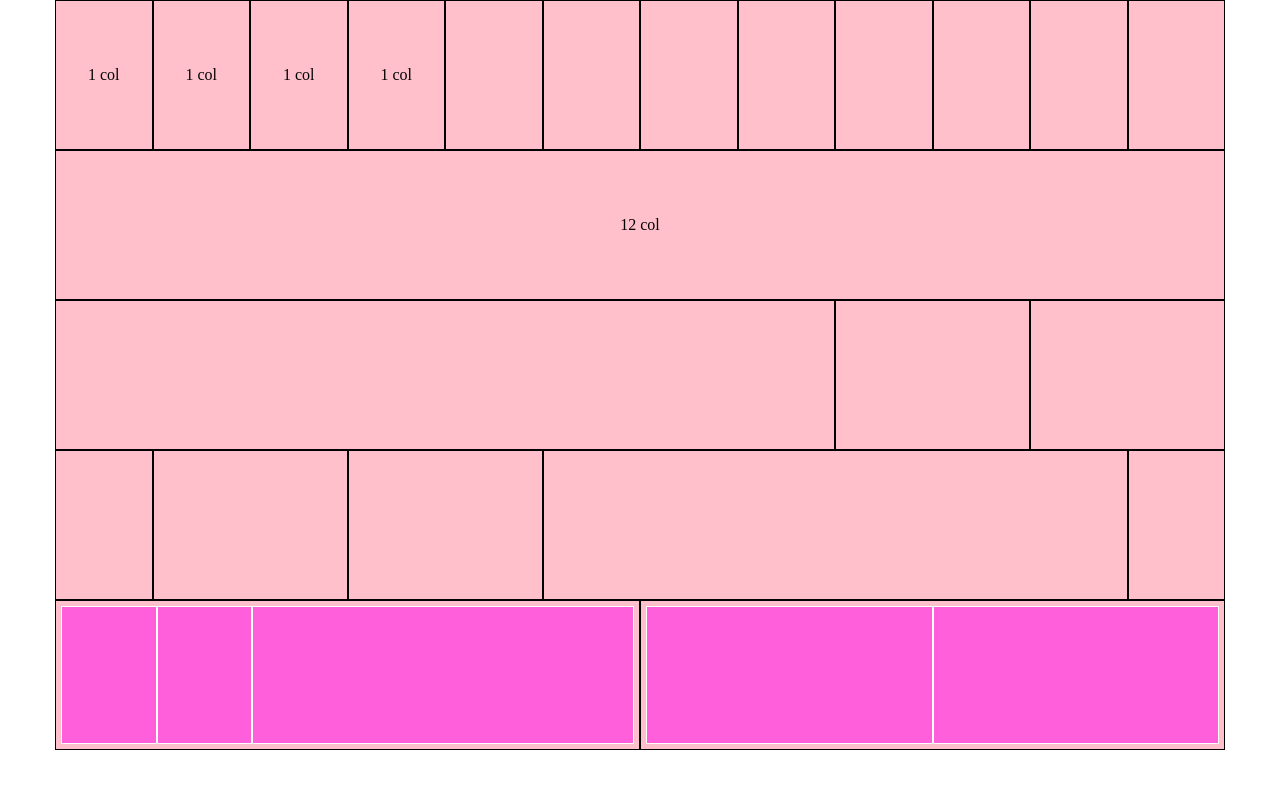
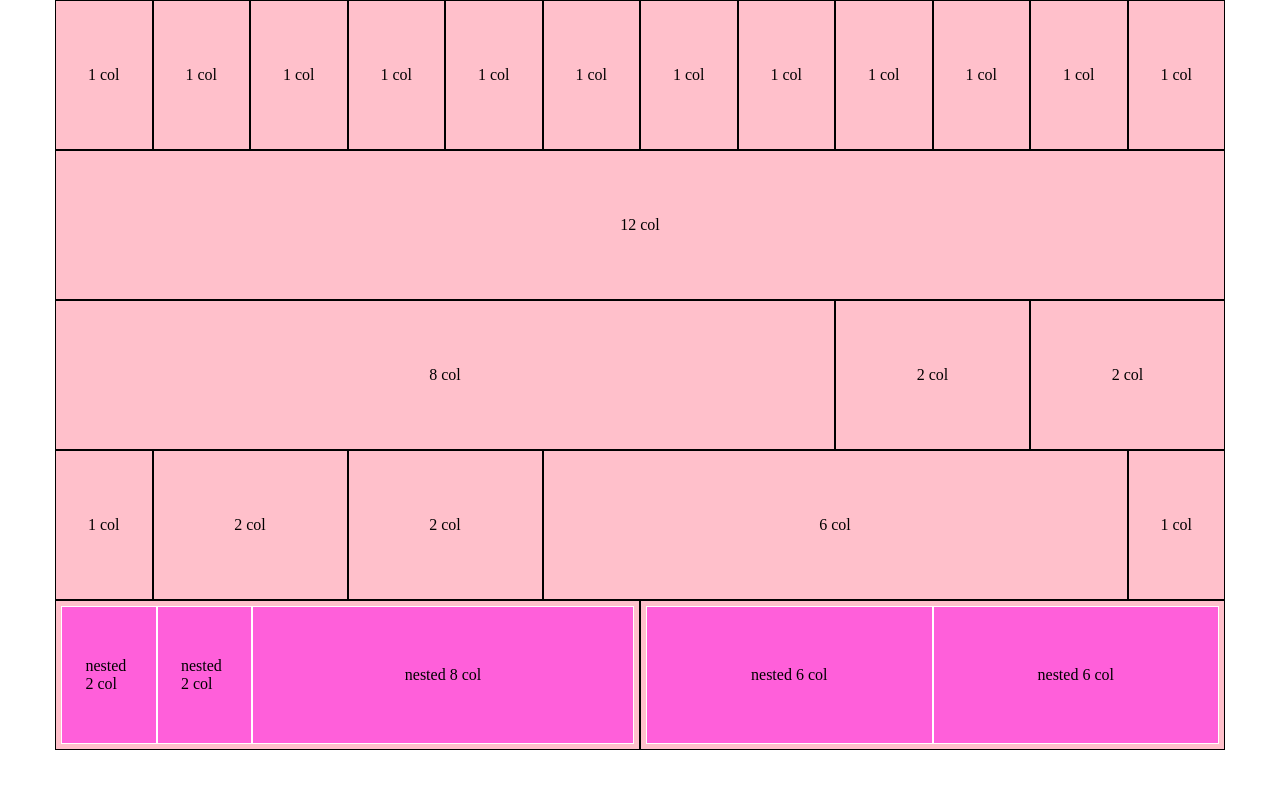
Before and after one commit to marzucoalessandro/html-css-12bool, a plain HTML site: page index.html in a window 1280 px wide. Drawn offline with Linux system fonts and the light colour scheme.

Commit message:
fine
completato layout

```diff
--- a/css/12bool.css
+++ b/css/12bool.css
@@ -86,15 +86,15 @@ body [class*="nest-"] {
 
 /* creiamo ulteriori classi per suddividere ancora il layout */
 .nest-2{
-  width: calc((100% / 24) * 4)
+  width: calc((100% / 12) * 2)
 }
 
 .nest-6{
-  width: calc((100% / 24) * 12)
+  width: calc((100% / 12) * 6)
 }
 
 .nest-8{
-  width: calc((100% / 24) * 16)
+  width: calc((100% / 12) * 8)
 }
 
 /* creiamo una utility class per dare il padding dove richiesto */
--- a/index.html
+++ b/index.html
@@ -28,14 +28,38 @@
       <div class="col-1">
         <p>1 col</p>
       </div>
-      <div class="col-1"></div>
-      <div class="col-1"></div>
-      <div class="col-1"></div>
-      <div class="col-1"></div>
-      <div class="col-1"></div>
-      <div class="col-1"></div>
-      <div class="col-1"></div>
-      <div class="col-1"></div>
+
+      <div class="col-1">
+        <p>1 col</p>
+      </div>
+
+      <div class="col-1">
+        <p>1 col</p>
+      </div>
+
+      <div class="col-1">
+        <p>1 col</p>
+      </div>
+
+      <div class="col-1">
+        <p>1 col</p>
+      </div>
+
+      <div class="col-1">
+        <p>1 col</p>
+      </div>
+
+      <div class="col-1">
+        <p>1 col</p>
+      </div>
+
+      <div class="col-1">
+        <p>1 col</p>
+      </div>
+
+      <div class="col-1">
+        <p>1 col</p>
+      </div>
 
     </div>
     <!-- /prima row -->
@@ -54,14 +78,17 @@
     <div class="container">
 
       <div class="col-8">
+        <p>8 col</p>
 
       </div>
 
       <div class="col-2">
+        <p>2 col</p>
 
       </div>
 
       <div class="col-2">
+        <p>2 col</p>
 
       </div>
 
@@ -72,22 +99,27 @@
     <div class="container">
 
       <div class="col-1">
+        <p>1 col</p>
 
       </div>
 
       <div class="col-2">
+        <p>2 col</p>
 
       </div>
 
       <div class="col-2">
+        <p>2 col</p>
 
       </div>
 
       <div class="col-6">
+        <p>6 col</p>
 
       </div>
 
       <div class="col-1">
+        <p>1 col</p>
 
       </div>
 
@@ -101,14 +133,17 @@
 
         <!-- immettiamo qui dentro un ulteriore suddivisione in colonne -->
         <div class="nest-2">
+          <p>nested 2 col</p>
 
         </div>
 
         <div class="nest-2">
+          <p>nested 2 col</p>
 
         </div>
 
         <div class="nest-8">
+          <p>nested 8 col</p>
 
         </div>
         <!-- /prima ulteriore suddivisione -->
@@ -118,10 +153,12 @@
 
         <!-- anche questa sezione della row viene ulteriormente divisa -->
         <div class="nest-6">
+          <p>nested 6 col</p>
 
         </div>
 
         <div class="nest-6">
+          <p>nested 6 col</p>
 
         </div>
         <!-- /seconda suddivisione della row -->
```
